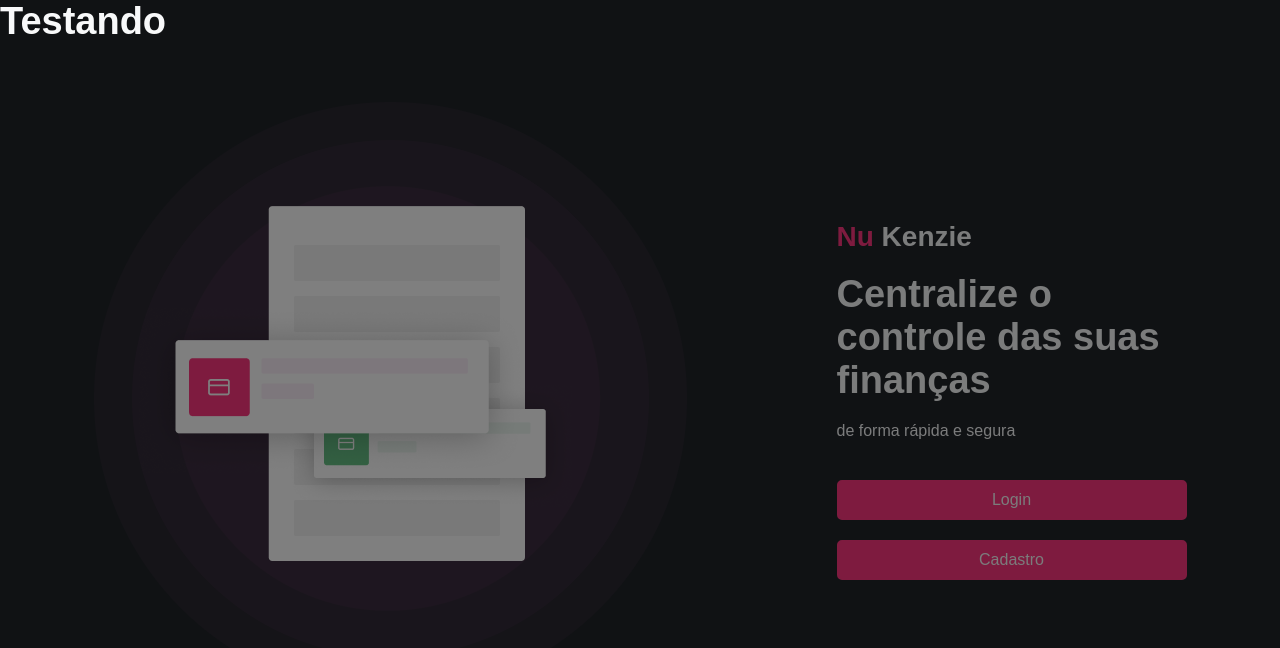
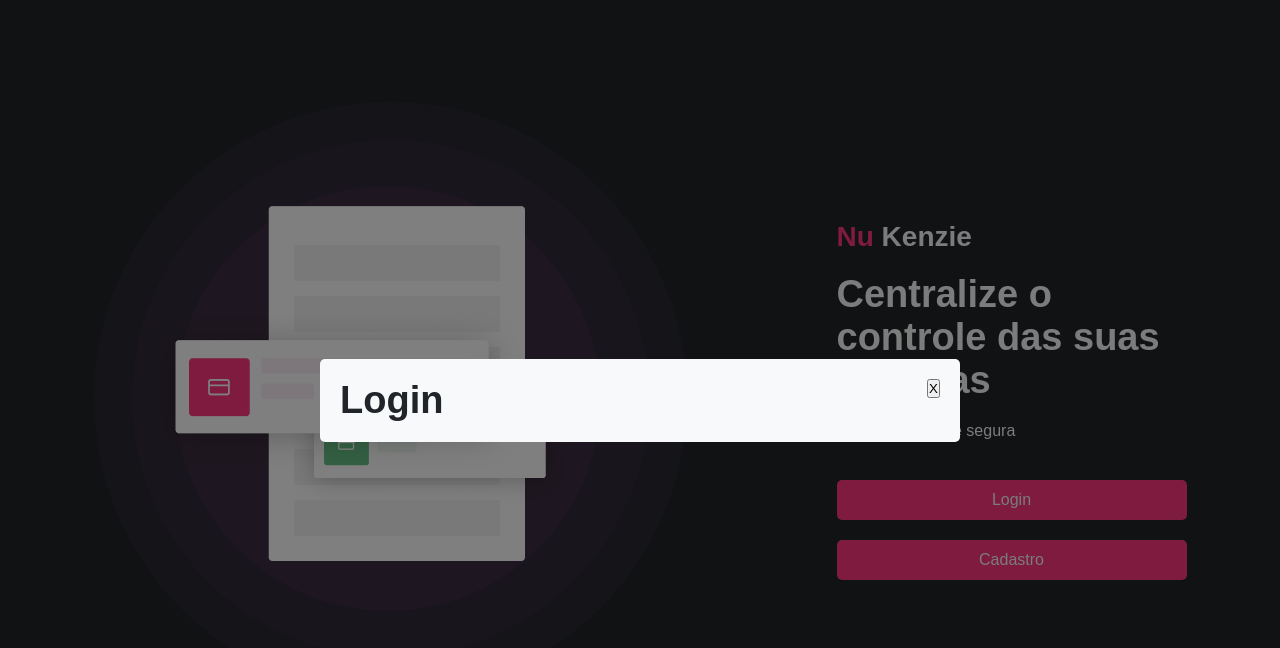
Before and after one commit to Biduxu/projeto-nukenzie, a React (Create React App) app: page / in a window 1280 px wide. Both pictures are taken after a click on the button "Login". Shown: the top 648 px of the page. Built offline with nearby package versions, Linux system fonts and the light colour scheme.

Commit message:
modal created

```diff
--- /dev/null
+++ b/src/components/Form/styled.ts
@@ -0,0 +1,5 @@
+import styled from "styled-components";
+
+export const Form = styled.form`
+
+`
--- a/src/components/Modal/index.tsx
+++ b/src/components/Modal/index.tsx
@@ -1,12 +1,34 @@
+import { iModal } from "../../pages/LandingPage";
+import { Form } from "../Form/styled";
 import { ModalStyled } from "./styled";
 
 
-export function Modal(){
+export function Modal({modalRegister, modalLogin, setModal}: iModal){
 
     return (
         <ModalStyled>
             <div className="div-modal">
-                <h1>Testando</h1>
+                {modalLogin ? (
+                    <>
+                        <div className="div-title-close">
+                            <h1>Login</h1>
+                            <button onClick={() => setModal(false)}>X</button>
+                        </div>
+                        <Form>
+
+                        </Form>
+                    </>
+                ):(
+                    <>
+                        <div className="div-title-close">
+                            <h1>Cadastro</h1>
+                            <button onClick={() => setModal(false)}>X</button>
+                        </div>
+                        <Form>
+
+                        </Form>
+                    </>
+                )}
             </div>
         </ModalStyled>
     )
--- a/src/components/Modal/styled.ts
+++ b/src/components/Modal/styled.ts
@@ -6,4 +6,27 @@
     height: 100vh;
     position: absolute;
     top: 0;
+    display: flex;
+    align-items: center;
+    justify-content: center;
+
+    .div-modal{
+        background-color: var(--color-grey-1);
+        padding: 20px;
+        width: 50%;
+        height: max-content;
+        border-radius: var(--radius-1);
+    }
+
+    .div-title-close{
+        display: flex;
+        justify-content: space-between;
+        align-items: flex-start;
+    }
+
+    .div-title-close h1{
+        color: var(--color-grey-4);
+    }
+
+
 `
--- a/src/pages/LandingPage/index.tsx
+++ b/src/pages/LandingPage/index.tsx
@@ -4,6 +4,11 @@
 import { useState } from "react";
 import { Modal } from "../../components/Modal";
 
+export interface iModal{
+    modalRegister: boolean,
+    modalLogin: boolean,
+    setModal: React.Dispatch<React.SetStateAction<boolean>>
+}
 
 export function LandingPage(){
 
@@ -14,9 +19,11 @@
     function openModal(text: string){
         if(text === 'Login'){
             setModalLogin(true)
+            setModalRegister(false)
             setModal(true)
         }else{
             setModalRegister(true)
+            setModalLogin(false)
             setModal(true)
         }
     }
@@ -39,7 +46,7 @@
             </div>
             {modal === true ? (
                 <>
-                    <Modal/>
+                    <Modal modalRegister={modalRegister} modalLogin={modalLogin} setModal={setModal}/>
                 </>
             ):(
                 <>
```
